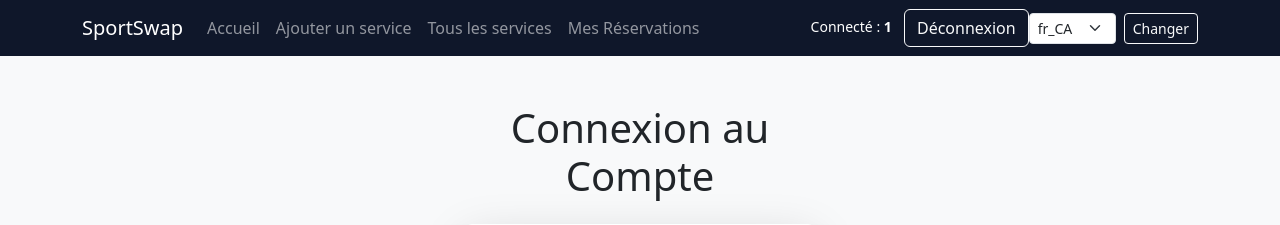
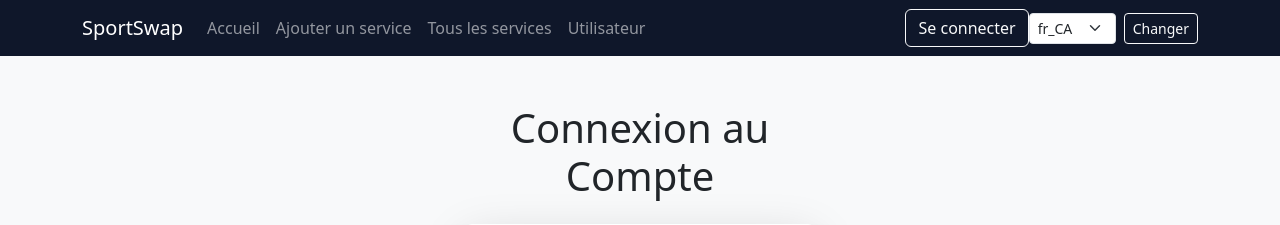
Before and after one commit to aichamaya/Tp2_web3, a Flask app: page /compte/connexion in a window 1280 px wide. Shown: the top 225 px of the page. Run offline with Flask 3, Linux system fonts and the light colour scheme; the visitor is signed in with stand-in values (Sample User, id 1).

Commit message:
ajout lien Utilisateur dans nav pour admin

```diff
--- a/templates/base.jinja
+++ b/templates/base.jinja
@@ -24,16 +24,21 @@
           <li class="nav-item"><a class="nav-link" href="{{ url_for('service.publish') }}">Ajouter un service</a></li>
           <li class="nav-item"><a class="nav-link" href="{{ url_for('service.services_list') }}">Tous les services</a>
           </li>
+          {% if session.role == "admin" %}
+             <li class="nav-item"><a class="nav-link" href="{{ url_for('compte.liste_utilisateurs') }}">Utilisateur</a></li>
+          {% else %}
           <li class="nav-item"><a class="nav-link" href="{{ url_for('reservation.liste_reservations') }}">Mes
               Réservations</a></li>
+          {% endif%}
         </ul>
         <div>
-        {% if not session.get("user_id") %}
-          <a href="{{ url_for('compte.connexion') }}"  class="btn btn-outline-light"> Se connecter </a>
-        {% else %}
+
+        {% if id_utilisateur in session %}
           <span class="text-white me-2 small">Connecté : <strong>{{ session.courriel }}</strong></span>
           <a href="{{ url_for('compte.deconnexion') }}" class="btn btn-outline-light">Déconnexion</a>
-          {% endif %}
+        {% else %}
+          <a href="{{ url_for('compte.connexion') }}"  class="btn btn-outline-light"> Se connecter </a>
+        {% endif %}
         </div>
         <form action="{{ url_for('set_locale') }}" method="post" class="d-flex align-items-center">
           <select name="local_code" class="form-select form-select-sm me-2">
```
